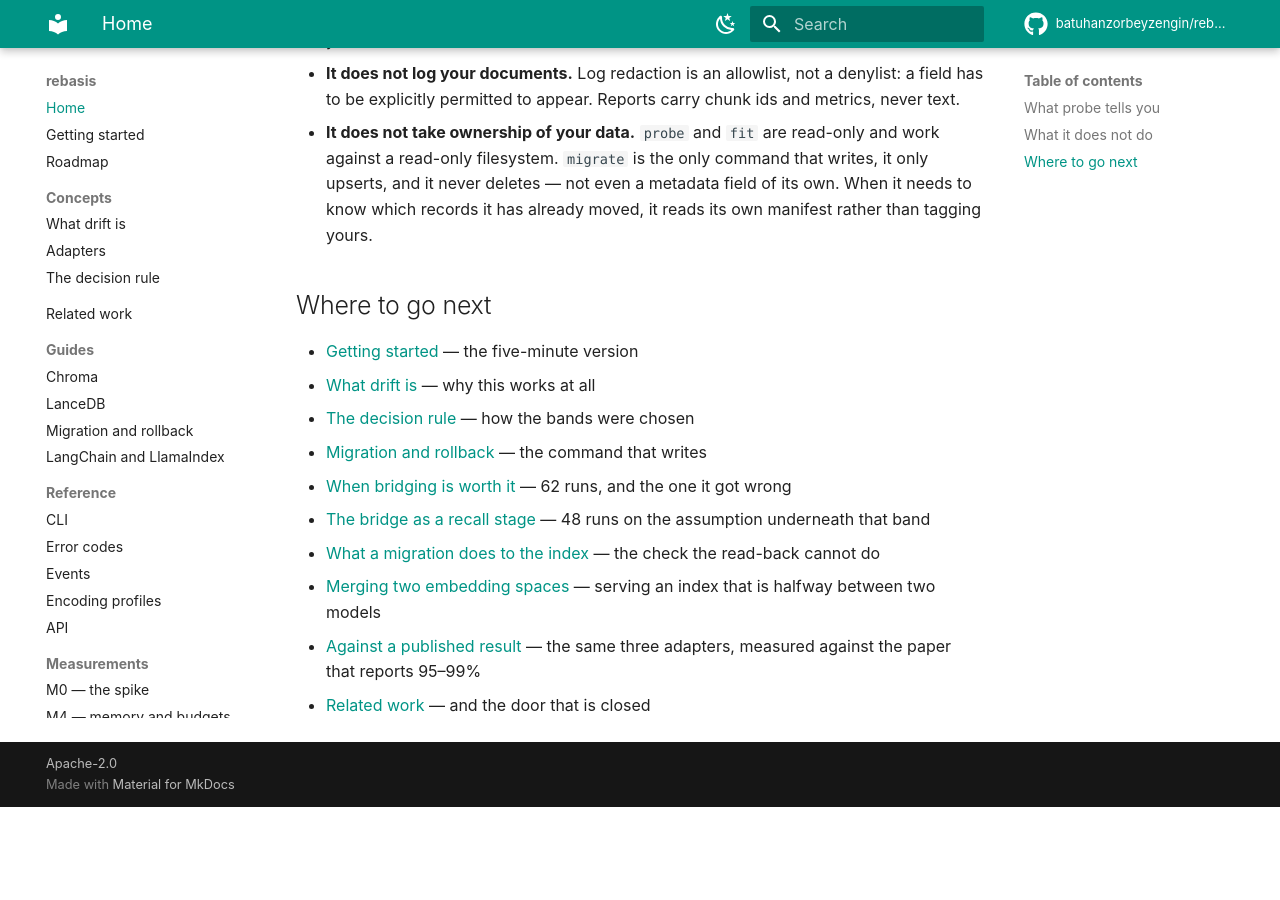
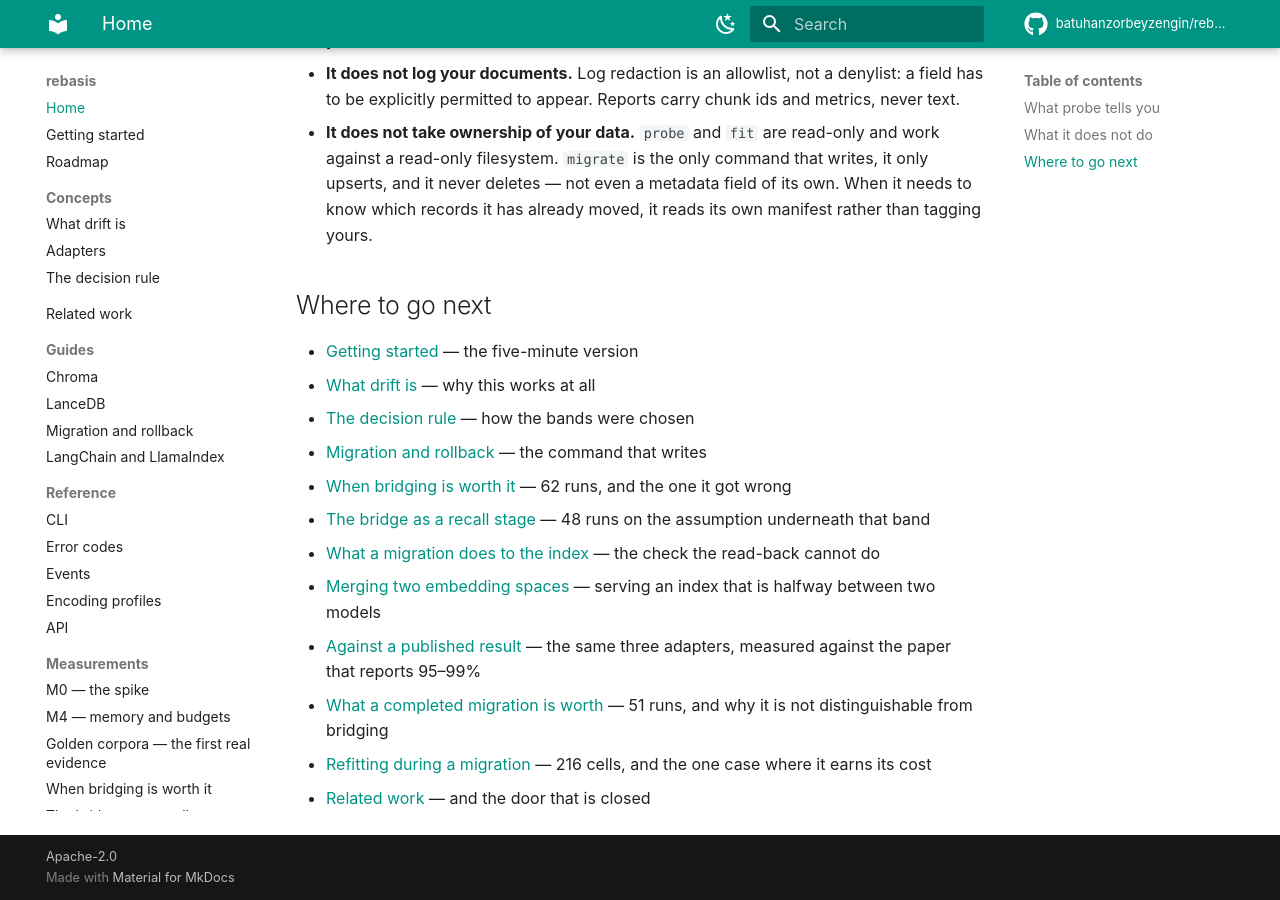
Before and after one commit to batuhanzorbeyzengin/rebasis, an MkDocs documentation site: the page built from docs/index.md, in a window 1280 px wide and 900 px high, scrolled down 1471 px. Built offline with MkDocs 1.6.1 and Material for MkDocs 9.7.7, drawn with Linux system fonts in a browser that asks for light colours; comment, search, counter and statistics services are not loaded; before the commit the page ends 2278 px from its top, so only the background shows below that.

Commit message:
docs: show how to stop a migration, not only how to undo one
The README's quickstart went from starting a migration straight to
`rollback`, which reads as though a running job can only be abandoned or
finished. `rebasis pause` and `rebasis resume` belong beside it.

`docs/index.md`'s reading list gains the two measurement pages written since
it was last touched.

Audited the rest rather than assuming it: all thirteen commands and all
fifty-seven long flags appear in `docs/reference/cli.md`, every committed page
is in the nav, and nothing left in the tree still claims a capability is
unbuilt that this branch built.

```diff
--- a/docs/index.md
+++ b/docs/index.md
@@ -74,4 +74,8 @@
   is halfway between two models
 - [Against a published result](vs-drift-adapter.md) — the same three adapters,
   measured against the paper that reports 95–99%
+- [What a completed migration is worth](migration-band.md) — 51 runs, and why
+  it is not distinguishable from bridging
+- [Refitting during a migration](continuous-refit.md) — 216 cells, and the one
+  case where it earns its cost
 - [Related work](related-work.md) — and the door that is closed
```
Also changed, not shown: README.md (+4 -0 lines), changelog.d/+front-door.docs.md (added, +3 -0 lines).
